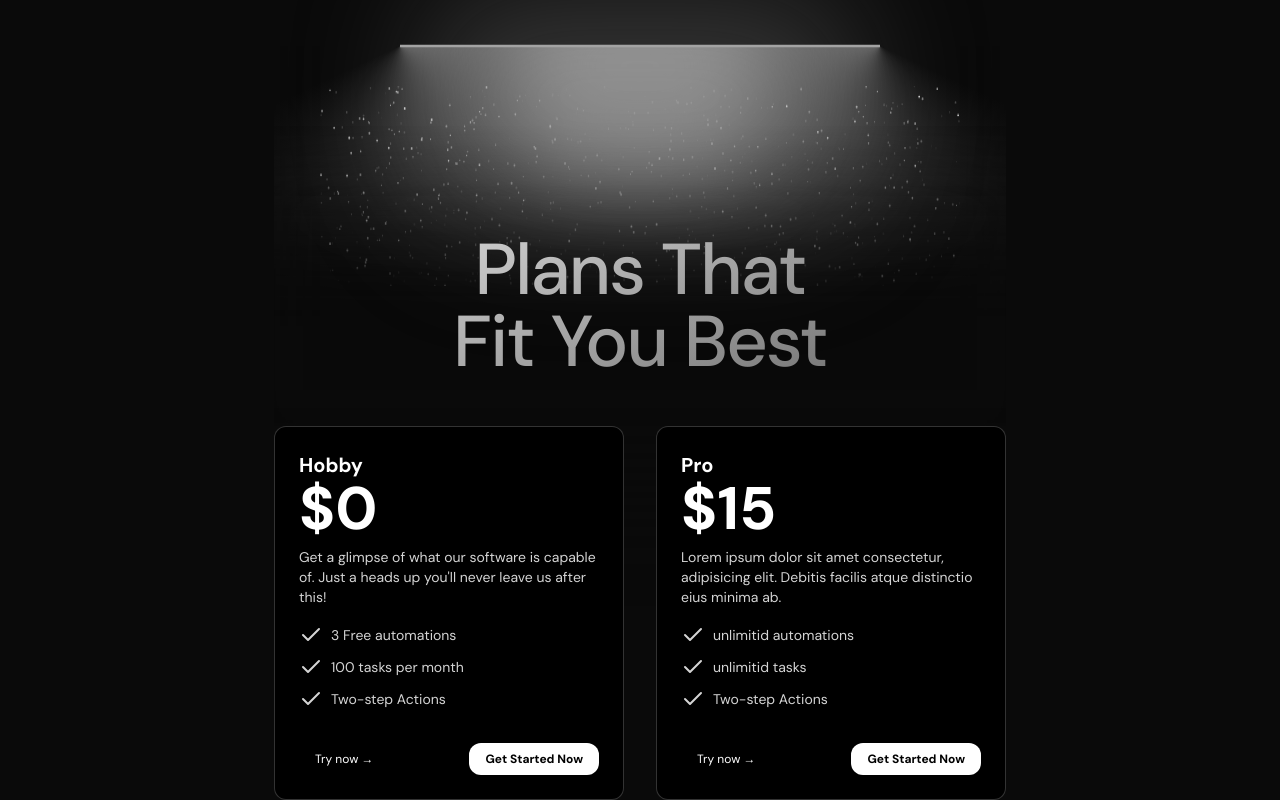
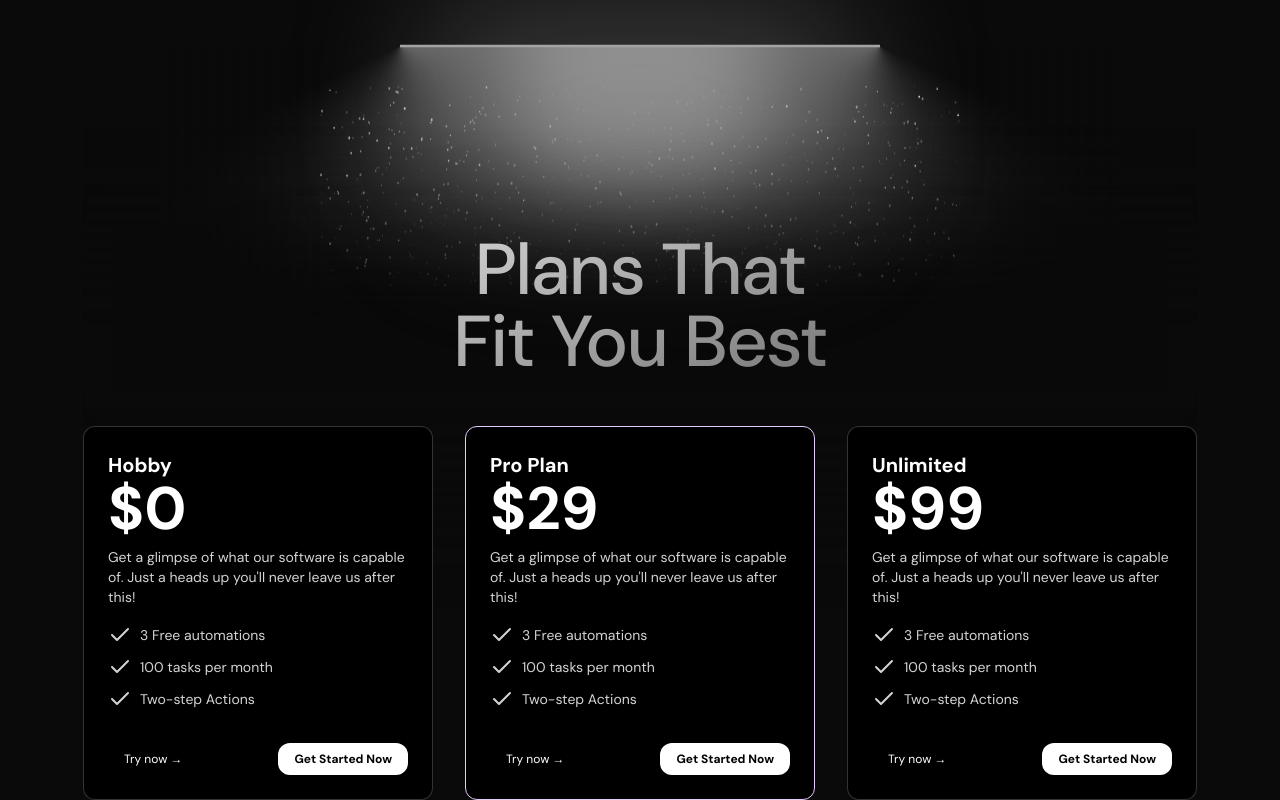
Before and after one commit to daffa4lif/saas-automation-builder, a Next.js app: page / in a window 1280 px wide. Shown: the part 3160-3960 px from the top of the page. Built offline with nearby package versions, Linux system fonts and the light colour scheme.

Commit message:
fix: ui tampilan

```diff
--- a/app/page.tsx
+++ b/app/page.tsx
@@ -1,14 +1,16 @@
-import { CardBody, CardContainer, CardItem } from "@/components/global/3d-card";
-import { ContainerScroll } from "@/components/global/container-scroll-animation";
-import { HeroParallax } from "@/components/global/hero-parallax";
-import { InfiniteMovingCards } from "@/components/global/infinite-moving-cards";
-import { LampComponent } from "@/components/global/lamp";
-import Navbar from "@/components/global/navbar";
-import { Button } from "@/components/ui/button";
-import { imagesLogo, products } from "@/lib/constant";
-import { CheckIcon } from "lucide-react";
+import { CardBody, CardContainer, CardItem } from '@/components/global/3d-card'
+import { ContainerScroll } from '@/components/global/container-scroll-animation'
+import { HeroParallax } from '@/components/global/hero-parallax'
+import { InfiniteMovingCards } from '@/components/global/infinite-moving-cards'
+import { LampComponent } from '@/components/global/lamp'
+import Navbar from '@/components/global/navbar'
+import { Button } from '@/components/ui/button'
+import { imagesLogo, products } from '@/lib/constant'
+import { CheckIcon } from 'lucide-react'
+import Image from 'next/image'
 
 export default function Home() {
+  //WIP: remove fault IMAge for home page
   return (
     <main className="flex items-center justify-center flex-col">
       <Navbar />
@@ -26,7 +28,7 @@ export default function Home() {
                     Start For Free Today
                   </span>
                 </Button>
-                <h1 className="text-5xl md:text-8xl bg-clip-text text-transparent bg-gradient-to-b from-white to-neutral-600 font-sans font-bold">
+                <h1 className="text-5xl md:text-8xl  bg-clip-text text-transparent bg-gradient-to-b from-white to-neutral-600 font-sans font-bold">
                   Automate Your Work With Fuzzie
                 </h1>
               </div>
@@ -34,38 +36,29 @@ export default function Home() {
           />
         </div>
       </section>
-
       <InfiniteMovingCards
         className="md:mt-[18rem] mt-[-100px]"
         items={imagesLogo}
         direction="right"
         speed="slow"
       />
-
       <section>
-        <HeroParallax
-          products={products}
-        />
+        <HeroParallax products={products}></HeroParallax>
       </section>
-
       <section className="mt-[-500px]">
         <LampComponent />
-
         <div className="flex flex-wrap items-center justify-center flex-col md:flex-row gap-8 -mt-72">
-          <CardContainer className="inter-var">
-            <CardBody
-              className="bg-gray-50 relative group/card  dark:hover:shadow-2xl dark:hover:shadow-neutral-500/[0.1] dark:bg-black dark:border-white/[0.2] border-black/[0.1] w-full md:!w-[350px] h-auto rounded-xl p-6 border"
-            >
+          <CardContainer className="inter-var ">
+            <CardBody className="bg-gray-50 relative group/card  dark:hover:shadow-2xl dark:hover:shadow-neutral-500/[0.1] dark:bg-black dark:border-white/[0.2] border-black/[0.1] w-full md:!w-[350px] h-auto rounded-xl p-6 border">
               <CardItem
                 translateZ="50"
-                className="text-xl font-bold text-neutral-600 dark:text-white"
+                className="text-xl font-bold text-neutral-600 dark:text-white "
               >
                 Hobby
                 <h2 className="text-6xl ">$0</h2>
               </CardItem>
-
               <CardItem
-                translateZ='60'
+                translateZ="60"
                 className="text-neutral-500 text-sm max-w-sm mt-2 dark:text-neutral-300"
               >
                 Get a glimpse of what our software is capable of. Just a heads
@@ -102,30 +95,75 @@ export default function Home() {
               </div>
             </CardBody>
           </CardContainer>
-          <CardContainer className="inter-var">
-            <CardBody
-              className="bg-gray-50 relative group/card  dark:hover:shadow-2xl dark:hover:shadow-neutral-500/[0.1] dark:bg-black dark:border-white/[0.2] border-black/[0.1] w-full md:!w-[350px] h-auto rounded-xl p-6 border"
-            >
+          <CardContainer className="inter-var ">
+            <CardBody className="bg-gray-50 relative group/card  dark:hover:shadow-2xl dark:hover:shadow-neutral-500/[0.1] dark:bg-black dark:border-[#E2CBFF] border-black/[0.1] w-full md:!w-[350px] h-auto rounded-xl p-6 border">
               <CardItem
                 translateZ="50"
-                className="text-xl font-bold text-neutral-600 dark:text-white"
+                className="text-xl font-bold text-neutral-600 dark:text-white "
               >
-                Pro
-                <h2 className="text-6xl ">$15</h2>
+                Pro Plan
+                <h2 className="text-6xl ">$29</h2>
               </CardItem>
-
               <CardItem
-                translateZ='60'
+                translateZ="60"
                 className="text-neutral-500 text-sm max-w-sm mt-2 dark:text-neutral-300"
               >
-                Lorem ipsum dolor sit amet consectetur, adipisicing elit. Debitis facilis atque distinctio eius minima ab.
+                Get a glimpse of what our software is capable of. Just a heads
+                up {"you'll"} never leave us after this!
                 <ul className="my-4 flex flex-col gap-2">
                   <li className="flex items-center gap-2">
-                    <CheckIcon />unlimitid automations
+                    <CheckIcon />3 Free automations
                   </li>
                   <li className="flex items-center gap-2">
                     <CheckIcon />
-                    unlimitid tasks
+                    100 tasks per month
+                  </li>
+                  <li className="flex items-center gap-2">
+                    <CheckIcon />
+                    Two-step Actions
+                  </li>
+                </ul>
+              </CardItem>
+              <div className="flex justify-between items-center mt-8">
+                <CardItem
+                  translateZ={20}
+                  as="button"
+                  className="px-4 py-2 rounded-xl text-xs font-normal dark:text-white"
+                >
+                  Try now →
+                </CardItem>
+                <CardItem
+                  translateZ={20}
+                  as="button"
+                  className="px-4 py-2 rounded-xl bg-black dark:bg-white dark:text-black text-white text-xs font-bold"
+                >
+                  Get Started Now
+                </CardItem>
+              </div>
+            </CardBody>
+          </CardContainer>
+          <CardContainer className="inter-var ">
+            <CardBody className="bg-gray-50 relative group/card  dark:hover:shadow-2xl dark:hover:shadow-neutral-500/[0.1] dark:bg-black dark:border-white/[0.2] border-black/[0.1] w-full md:!w-[350px] h-auto rounded-xl p-6 border">
+              <CardItem
+                translateZ="50"
+                className="text-xl font-bold text-neutral-600 dark:text-white "
+              >
+                Unlimited
+                <h2 className="text-6xl ">$99</h2>
+              </CardItem>
+              <CardItem
+                translateZ="60"
+                className="text-neutral-500 text-sm max-w-sm mt-2 dark:text-neutral-300"
+              >
+                Get a glimpse of what our software is capable of. Just a heads
+                up {"you'll"} never leave us after this!
+                <ul className="my-4 flex flex-col gap-2">
+                  <li className="flex items-center gap-2">
+                    <CheckIcon />3 Free automations
+                  </li>
+                  <li className="flex items-center gap-2">
+                    <CheckIcon />
+                    100 tasks per month
                   </li>
                   <li className="flex items-center gap-2">
                     <CheckIcon />
```
